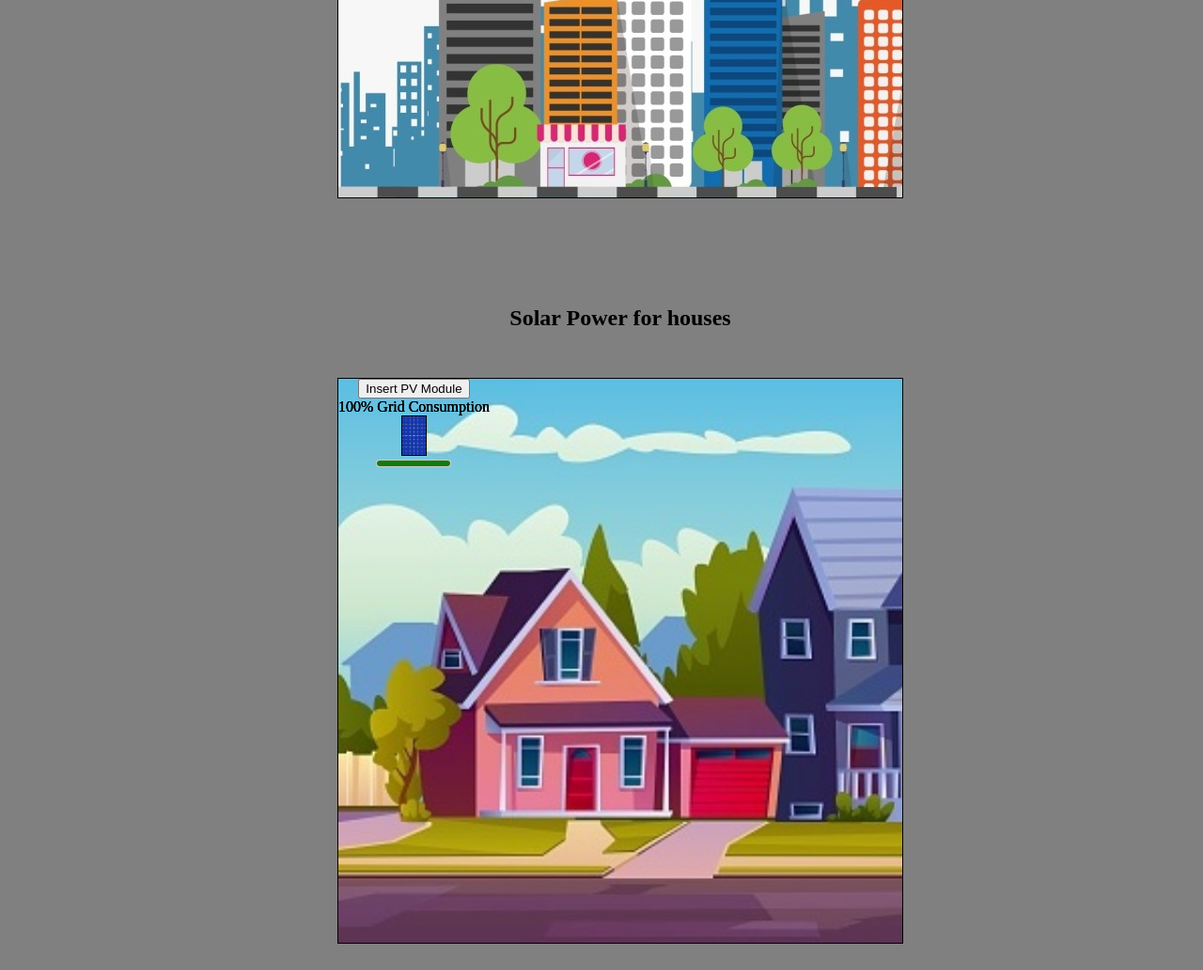
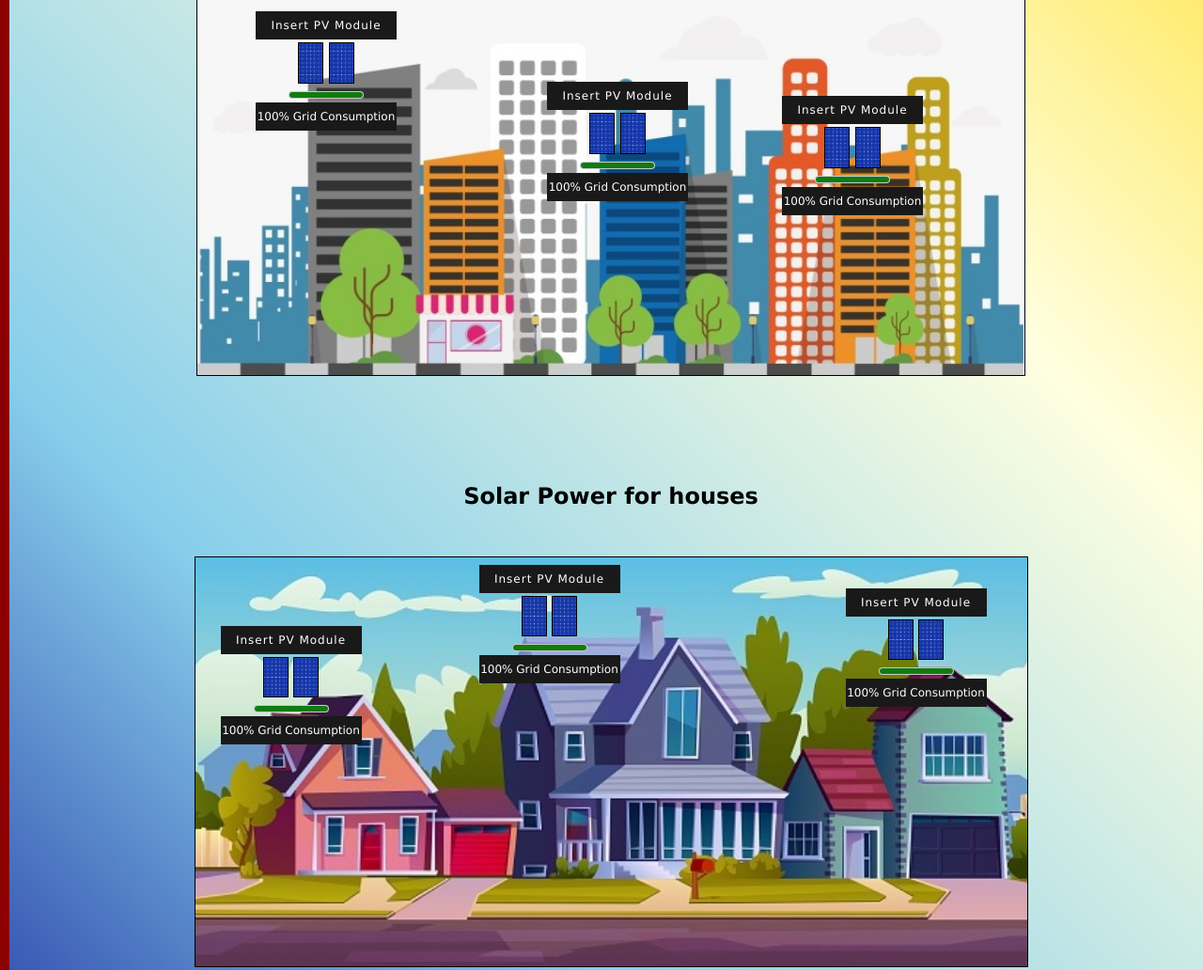
Before and after one commit to guilhermebr84/WD68PT-P1-SUNPOWER, a plain HTML site: page index.html in a window 1280 px wide. Shown: the part 620-1652 px from the top of the page at 94% size. Drawn offline with Linux system fonts and the light colour scheme.

Commit message:
21-02-2022 14:32

```diff
--- a/assets/style/style.css
+++ b/assets/style/style.css
@@ -1,21 +1,110 @@
 body {
-  background-color: grey;
-  margin: 10px;
-  padding: 10px;
+  background: darkred;
+  margin: 5px;
+  padding: 5px;
   height: 100vh;
   width: 100vw;
 }
 
 .container {
+  position: relative;
   display: flex;
   flex-direction: column;
   justify-content: center;
   align-items: center;
+  font-family: "Lucida Sans", "Lucida Sans Regular", "Lucida Grande",
+    "Lucida Sans Unicode", Geneva, Verdana, sans-serif;
+}
+
+.container a {
+  position: relative;
+  width: 150px;
+  height: 30px;
+  text-align: center;
+  line-height: 30px;
+  margin: 3px;
+  background: #191919;
+  color: #fff;
+  font-size: 12px;
+  font-weight: 100;
+  text-decoration: none;
+  letter-spacing: 1px;
+  overflow: hidden;
+}
+
+.container a span {
+  position: relative;
+  display: block;
+  width: 100%;
+  height: 100%;
+  z-index: 100000;
+  transition: 0s ease-in;
+}
+
+.container a:hover span {
+  transition: 0.4s ease-in;
+  transform: translateY(-132%);
+}
+
+.container a:before {
+  content: "";
+  position: absolute;
+  bottom: -50px;
+  left: 0%;
+  transform: translateY(3px);
+  width: 150px;
+  height: 40px;
+  background: darkgoldenrod;
+  border-radius: 0%;
+  transition: 0.4s ease-in;
+}
+
+.container a:hover:before {
+  bottom: 5%;
+}
+
+.animation-back {
+  display: flex;
+  align-items: center;
+  justify-content: center;
+  background: linear-gradient(
+    45deg,
+    darkblue,
+    skyblue,
+    lightyellow,
+    gold,
+    orange
+  );
+  background-size: 150% 150%;
+  animation: colors 5s ease infinite;
+}
+
+@keyframes colors {
+  0% {
+    background-position: 0% 50%;
+  }
+
+  50% {
+    background-position: 100% 50%;
+  }
+
+  100% {
+    background-position: 0% 50%;
+  }
+}
+
+.h1-title {
+  font-family: "Montserrat Alternates", sans-serif;
+  font-weight: 700;
+  font-size: 3rem;
+  padding: 1rem 1rem;
+  border: 3px solid black;
+  border-radius: 0%;
 }
 
 .container-urban {
-  width: 600px;
-  height: 600px;
+  width: 880px;
+  height: 660px;
   border: 1px solid black;
   margin: 30px auto;
   background-color: grey;
@@ -25,8 +114,8 @@ body {
 }
 
 .container-sub {
-  width: 600px;
-  height: 600px;
+  width: 885px;
+  height: 435px;
   border: 1px solid black;
   margin: 30px auto;
   background-image: url("../../images/subh.jpg");
@@ -66,7 +155,81 @@ body {
   position: absolute;
 }
 
+/* toda area de inserção dos modulos pv */
+
 .pvarea1 {
-  top: 150px;
+  top: 270px;
+  right: 665px;
+}
+
+.pvarea2 {
+  top: 345px;
+  right: 355px;
+}
+
+.pvarea3 {
+  top: 360px;
+  right: 105px;
+}
+
+.pvarea4 {
+  top: 70px;
+  right: 705px;
+}
+
+.pvarea5 {
+  top: 5px;
+  right: 430px;
+}
+
+.pvarea6 {
+  top: 30px;
   right: 40px;
 }
+
+.pvmod-allign {
+  align-items: flex-end;
+}
+
+.pvmod {
+  margin: 0px;
+}
+
+/* área somente dos botões */
+
+.btn1 {
+  margin-bottom: 10px;
+}
+
+.btn2 {
+  margin-bottom: 10px;
+}
+
+.btn3 {
+  margin-bottom: 10px;
+}
+
+.btn4 {
+  margin-bottom: 10px;
+}
+
+.btn5 {
+  margin-bottom: 10px;
+}
+
+.btn6 {
+  margin-bottom: 10px;
+}
+
+.consumptionInfo {
+  position: relative;
+  width: 150px;
+  height: 30px;
+  text-align: center;
+  line-height: 30px;
+  margin: 3px;
+  background: #191919;
+  color: #fff;
+  font-size: 12px;
+  font-weight: 100;
+}
--- a/index.html
+++ b/index.html
@@ -7,12 +7,16 @@
 
     <link href="./assets/style/style.css" type="text/css" rel="stylesheet" />
 
+    <link rel="preconnect" href="https://fonts.googleapis.com">
+    <link rel="preconnect" href="https://fonts.gstatic.com" crossorigin>
+    <link href="https://fonts.googleapis.com/css2?family=Montserrat+Alternates:ital,wght@1,700&display=swap" rel="stylesheet">
+
     <title>sunpower it!</title>
   </head>
   <body>
 
-    <div class="container">
-      <h1> Insert PV modules to reduce energy consumption </h1>
+    <div class="container animation-back">
+      <h1 class="h1-title"> Insert PV modules to reduce energy consumption </h1>
       <p>
       <h2>Solar Power for commercial buildings</h2>
       <div class="container-urban">
@@ -20,24 +24,42 @@
         <div class="grid-urban">
 
           <div class="inserting pvarea1">
-        <button id="btn1">Insert PV Module</button>
-        <p><span id="consumptionPercent">100</span><span>% Grid Consumption</span></p>
+          <a href="#" id="btn1">
+        <span class="btn1">Insert PV Module</span>
+        <span class="btn1">Insert PV Module</span>
+          </a>
+            <div class="pvmod-allign">
         <img id="pvmod" class="pvmod" src="./images/pvmod01.jpg" />
+        <img id="pvmod" class="pvmod" src="./images/pvmod01.jpg" />
+        </div>
         <meter id="m1" min="0" max="100" value="100"></meter>
-          </div>
+        <p class="consumptionInfo"><span id="consumptionPercent">100</span><span>% Grid Consumption</span></p>
+         </div>
 
           <div class="inserting pvarea2">
-        <button id="btn2">Insert PV Module</button>
-        <p><span id="consumptionPercent">100</span><span>% Grid Consumption</span></p>
+            <a href="#" id="btn2">
+              <span class="btn2">Insert PV Module</span>
+              <span class="btn2">Insert PV Module</span>
+                </a>
+        <div class="pvmod-allign">
         <img id="pvmod" class="pvmod" src="./images/pvmod01.jpg" />
+        <img id="pvmod" class="pvmod" src="./images/pvmod01.jpg" />
+        </div>
         <meter id="m2" min="0" max="100" value="100"></meter>
+        <p class="consumptionInfo"><span id="consumptionPercent">100</span><span>% Grid Consumption</span></p>
           </div>
 
           <div class="inserting pvarea3">
-        <button id="btn3">Insert PV Module</button>
-        <p><span id="consumptionPercent">100</span><span>% Grid Consumption</span></p>
+            <a href="#" id="btn3">
+              <span class="btn3">Insert PV Module</span>
+              <span class="btn3">Insert PV Module</span>
+                </a>
+        <div class="pvmod-allign">
         <img id="pvmod" class="pvmod" src="./images/pvmod01.jpg" />
+        <img id="pvmod" class="pvmod" src="./images/pvmod01.jpg" />
+        </div>
         <meter id="m3" min="0" max="100" value="100"></meter>
+        <p class="consumptionInfo"><span id="consumptionPercent">100</span><span>% Grid Consumption</span></p>
           </div>
 
         </div>
@@ -51,24 +73,42 @@
         <div class="grid-sub">
 
           <div class="inserting pvarea4">
-        <button id="btn4">Insert PV Module</button>
-        <p><span id="consumptionPercent">100</span><span>% Grid Consumption</span></p>
+            <a href="#" id="btn4">
+              <span class="btn4">Insert PV Module</span>
+              <span class="btn4">Insert PV Module</span>
+                </a>
+        <div class="pvmod-allign">
         <img id="pvmod" class="pvmod" src="./images/pvmod01.jpg" />
+        <img id="pvmod" class="pvmod" src="./images/pvmod01.jpg" />
+        </div>
         <meter id="m4" min="0" max="100" value="100"></meter>
+        <p class="consumptionInfo"><span id="consumptionPercent">100</span><span>% Grid Consumption</span></p>
           </div>
 
           <div class="inserting pvarea5">
-        <button id="btn5">Insert PV Module</button>
-        <p><span id="consumptionPercent">100</span><span>% Grid Consumption</span></p>
+            <a href="#" id="btn5">
+              <span class="btn5">Insert PV Module</span>
+              <span class="btn5">Insert PV Module</span>
+                </a>
+        <div class="pvmod-allign">
         <img id="pvmod" class="pvmod" src="./images/pvmod01.jpg" />
+        <img id="pvmod" class="pvmod" src="./images/pvmod01.jpg" />
+        </div>
         <meter id="m5" min="0" max="100" value="100"></meter>
+        <p class="consumptionInfo"><span id="consumptionPercent">100</span><span>% Grid Consumption</span></p>
           </div>
 
           <div class="inserting pvarea6">
-        <button id="btn6">Insert PV Module</button>
-        <p><span id="consumptionPercent">100</span><span>% Grid Consumption</span></p>
+            <a href="#" id="btn6">
+              <span class="btn6">Insert PV Module</span>
+              <span class="btn6">Insert PV Module</span>
+                </a>
+        <div class="pvmod-allign">
         <img id="pvmod" class="pvmod" src="./images/pvmod01.jpg" />
+        <img id="pvmod" class="pvmod" src="./images/pvmod01.jpg" />
+        </div>
         <meter id="m6" min="0" max="100" value="100"></meter>
+        <p class="consumptionInfo"><span id="consumptionPercent">100</span><span>% Grid Consumption</span></p>
           </div>
 
         </div>
```
